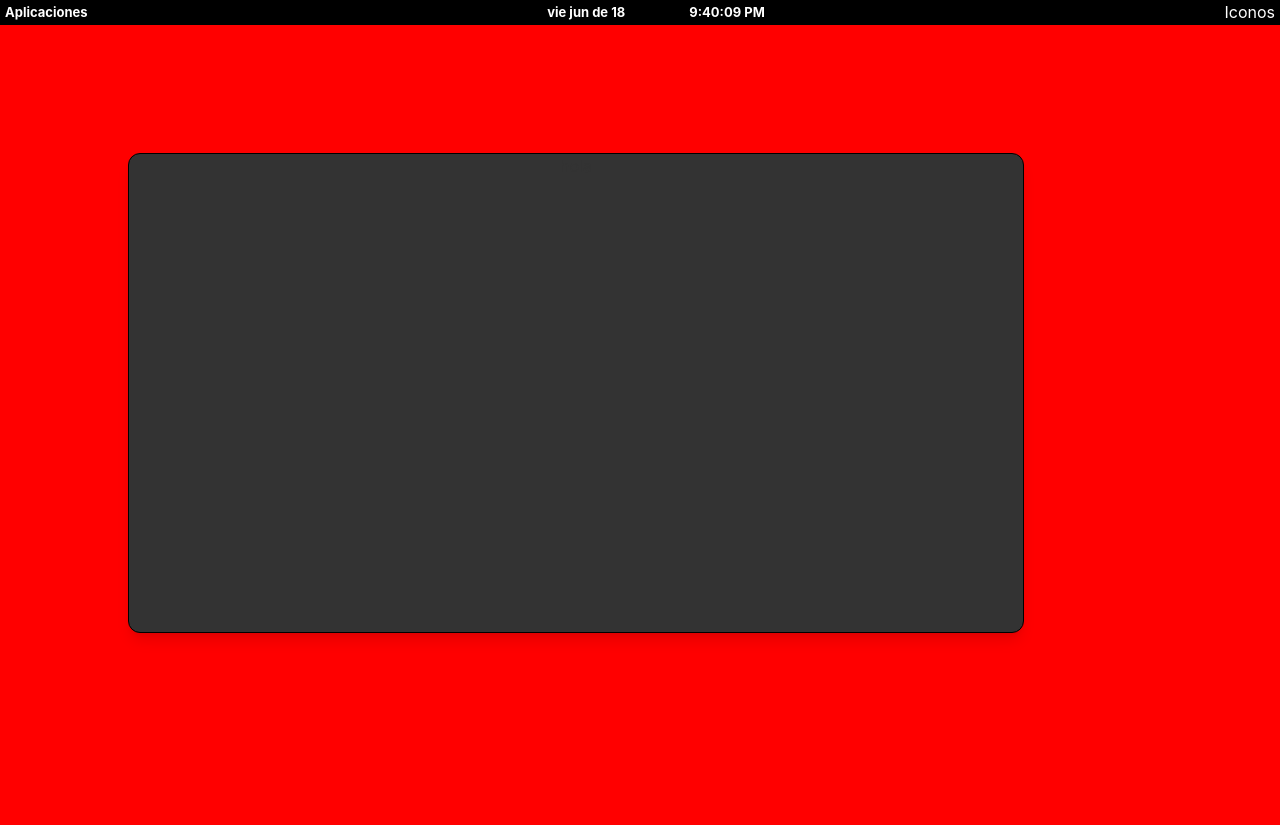
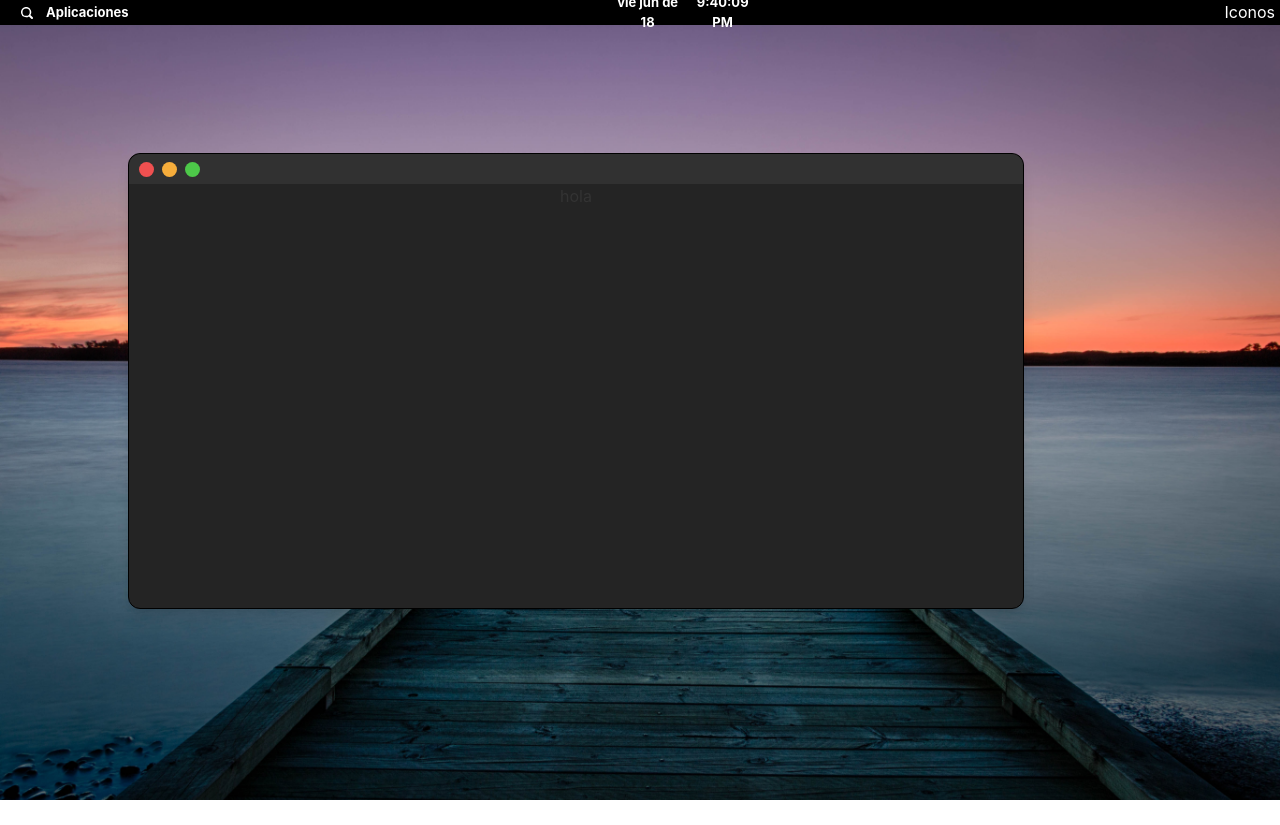
Before and after one commit to LuciaSepulveda/ElementaryOs-Clone, a React (Create React App) app: page / in a window 1280 px wide. After the commit the page ends 800 px from the top, so only its background shows below. Built offline with nearby package versions, Linux system fonts and the light colour scheme.

Commit message:
little update

```diff
--- a/package.json
+++ b/package.json
@@ -9,7 +9,7 @@
     "test": "react-scripts test"
   },
   "dependencies": {
-    "@chakra-ui/icons": "^1.0.9",
+    "@chakra-ui/icons": "^1.0.13",
     "@chakra-ui/react": "^1.5.0",
     "@emotion/react": "^11.1.5",
     "@emotion/styled": "^11.1.5",
--- a/src/App/App.tsx
+++ b/src/App/App.tsx
@@ -7,6 +7,8 @@ import TopBar from "../components/TopBar/TopBar"
 import Window from "../components/Window/Window"
 
 const App: React.FC = () => {
+  const constraintRef = React.useRef(null)
+
   return (
     <Box
       backgroundImage={fondo}
@@ -16,9 +18,7 @@ const App: React.FC = () => {
       w="100%"
     >
       <TopBar />
-      <motion.div
-        style={{width: "100%", height: "100%", backgroundColor: "red", overflow: "hidden"}}
-      >
+      <motion.div ref={constraintRef} style={{width: "100%", height: "95%", overflow: "hidden"}}>
         <Window />
       </motion.div>
     </Box>
--- a/src/components/TopBar/TopBar.tsx
+++ b/src/components/TopBar/TopBar.tsx
@@ -1,4 +1,15 @@
-import {Flex, Text} from "@chakra-ui/react"
+import {Search2Icon} from "@chakra-ui/icons"
+import {
+  Grid,
+  Flex,
+  Menu,
+  MenuButton,
+  Text,
+  Button,
+  MenuList,
+  GridItem,
+  Spacer,
+} from "@chakra-ui/react"
 import * as React from "react"
 
 const TopBar: React.FC = () => {
@@ -78,18 +89,43 @@ const TopBar: React.FC = () => {
   }
 
   return (
-    <Flex bg="black" color="white" h="25px" justify="space-between">
-      <Text ml="5px" alignSelf="center" fontSize="small" fontWeight="bold">
-        Aplicaciones
-      </Text>
-      <Flex justify="space-between" w="17%">
+    <Flex bg="black" color="white" h="25px">
+      <Flex>
+        <Menu>
+          <MenuButton
+            as={Button}
+            leftIcon={<Search2Icon alignSelf="center" h={3} ml="5px" w={3} />}
+            style={{backgroundColor: "transparent", height: "20px", alignSelf: "center"}}
+          >
+            <Text alignSelf="center" fontSize="small" fontWeight="bold" ml="5px">
+              Aplicaciones
+            </Text>
+          </MenuButton>
+          <MenuList
+            bg="#313131"
+            border="0px"
+            boxShadow="xl"
+            color="black"
+            style={{width: "650px", marginLeft: "10px"}}
+          >
+            <Grid gap={2} templateColumns="repeat(5, 1fr)">
+              <GridItem>hola</GridItem>
+              <GridItem>Nose</GridItem>
+            </Grid>
+          </MenuList>
+        </Menu>
+      </Flex>
+      <Spacer />
+      <Flex w="150px">
         <Text alignSelf="center" fontSize="small" fontWeight="bold">
           {day} {month} de {date.getDate().toString()}
         </Text>
+        <Spacer />
         <Text alignSelf="center" fontSize="small" fontWeight="bold">
           {date.toLocaleTimeString()}
         </Text>
       </Flex>
+      <Spacer />
       <Text mr="5px">Iconos</Text>
     </Flex>
   )
--- a/src/components/Window/Window.tsx
+++ b/src/components/Window/Window.tsx
@@ -1,17 +1,19 @@
-import {Box} from "@chakra-ui/react"
+import {Box, Flex, Button} from "@chakra-ui/react"
 import {motion} from "framer-motion"
 import * as React from "react"
 
 const Window: React.FC = () => {
+  const constraintRef = React.useRef(null)
+
   return (
-    <>
     <motion.div
+      ref={constraintRef}
       drag
-        dragConstraints={{top: -70, left: -50, right: 50, bottom: 50}}
+      dragConstraints={{top: -180, left: -180, right: 350, bottom: 150}}
       style={{width: "100%", height: "100%"}}
     >
       <Box
-          bg="#333333"
+        bg="#242424"
         border="1px solid"
         borderColor="black"
         borderRadius="xl"
@@ -20,10 +22,14 @@ const Window: React.FC = () => {
         m="10%"
         w="70%"
       >
+        <Flex bg="#313131" borderTopRadius="xl" h="30px" w="100%">
+          <Box alignSelf="center" bg="#EF5050" borderRadius="50%" h="15px" ml="10px" w="15px" />
+          <Box alignSelf="center" bg="#F6AD3B" borderRadius="50%" h="15px" ml="8px" w="15px" />
+          <Box alignSelf="center" bg="#4DC849" borderRadius="50%" h="15px" ml="8px" w="15px" />
+        </Flex>
         hola
       </Box>
     </motion.div>
-    </>
   )
 }
 
```
Also changed, not shown: 1 other file (tests, documents, lock files or other folders). Lines whose indentation alone changed are shown as unchanged.
